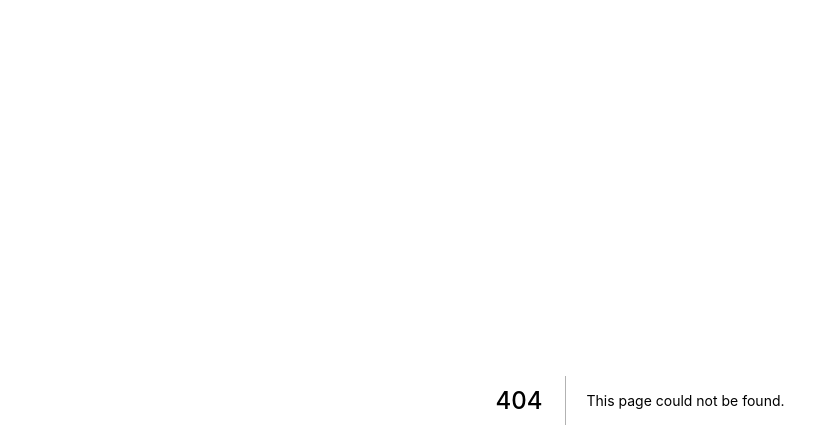
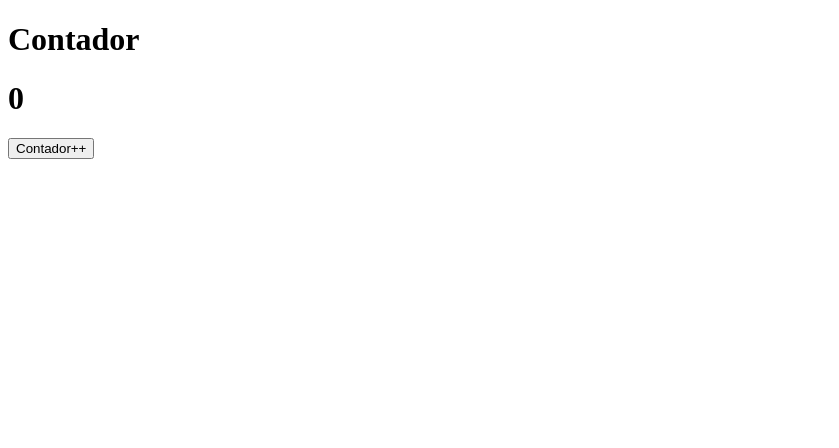
Before and after one commit to ItanuRomero/firstNextjsContact, a Next.js app: page /counter in a window 1280 px wide. Before the commit this address had no page. Shown: the top 448 px of the page, without its empty margins (0-839 px from the left). Built offline with nearby package versions, Linux system fonts and the light colour scheme.

Commit message:
create counter page and remove impolementation from home

```diff
--- /dev/null
+++ b/pages/counter.js
@@ -0,0 +1,25 @@
+import { useState } from "react";
+
+function Counter() {
+    return (
+        <>
+            <h1>Contador</h1>
+            <Contador />
+        </>
+    )
+}
+
+function Contador() {
+    const [contador, setContador] = useState(0);
+    function addContador() {
+        setContador(contador + 1);
+    }
+    return (
+        <>
+            <h1>{contador}</h1>
+            <button onClick={addContador}>Contador++</button>
+        </>
+    )
+}
+
+export default Counter;
```
Also changed, not shown: pages/index.js (+2 -20 lines).
